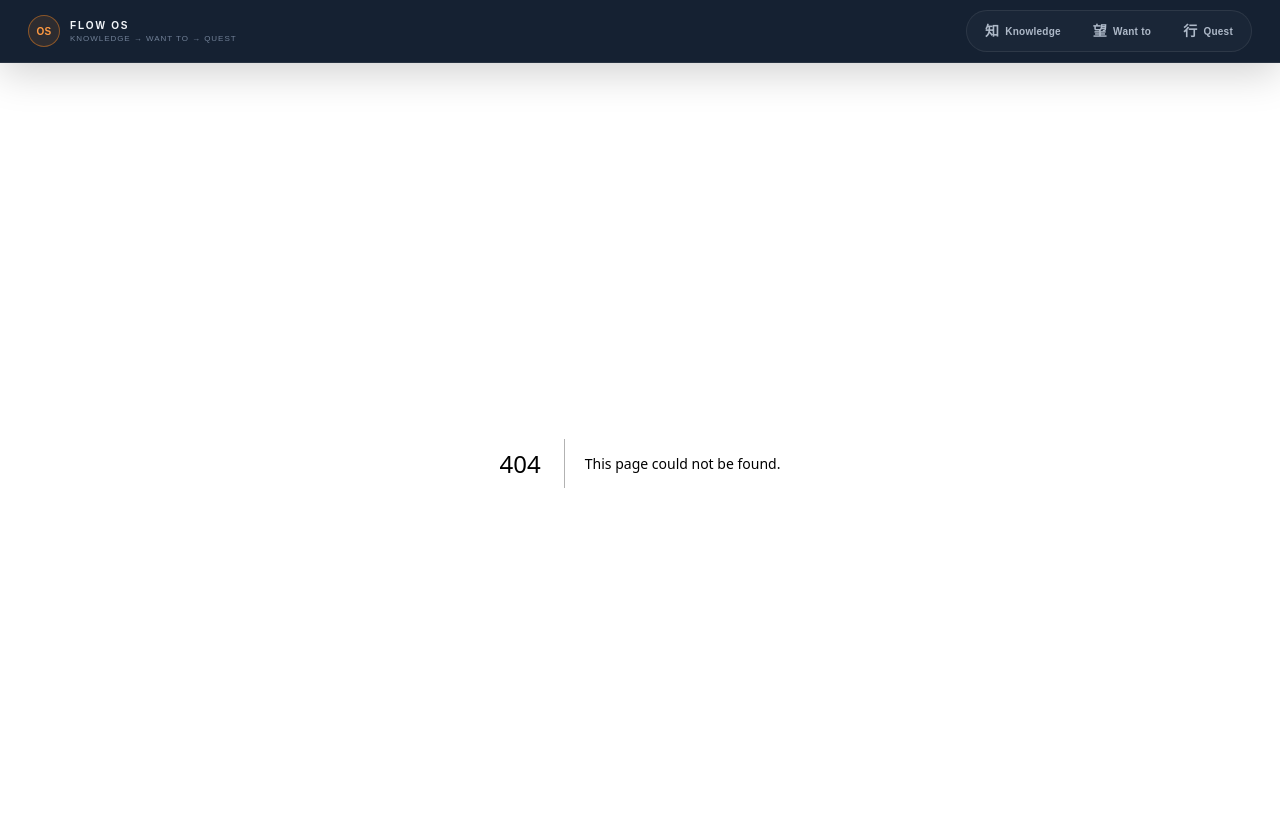
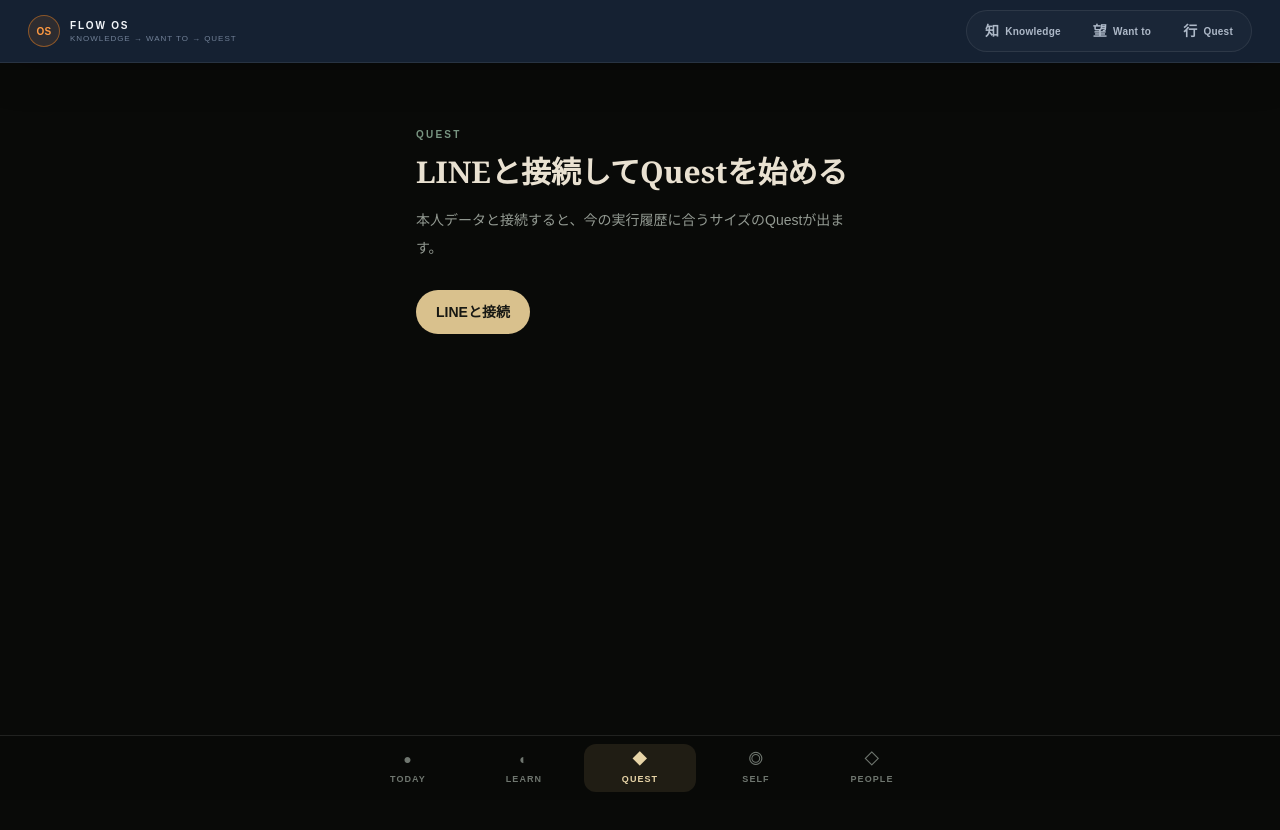
Before and after one commit to takraw369/ace-quest-board, a Next.js app: page /quest in a window 1280 px wide. Before the commit this address had no page. Shown: the top 830 px of the page. Built offline with nearby package versions, Linux system fonts and the light colour scheme; no server answers.

Commit message:
feat: add Quest route

```diff
--- /dev/null
+++ b/src/app/quest/page.tsx
@@ -0,0 +1,5 @@
+import QuestClient from '@/components/pwa/QuestClient';
+
+export default function QuestPage() {
+  return <QuestClient />;
+}
```
